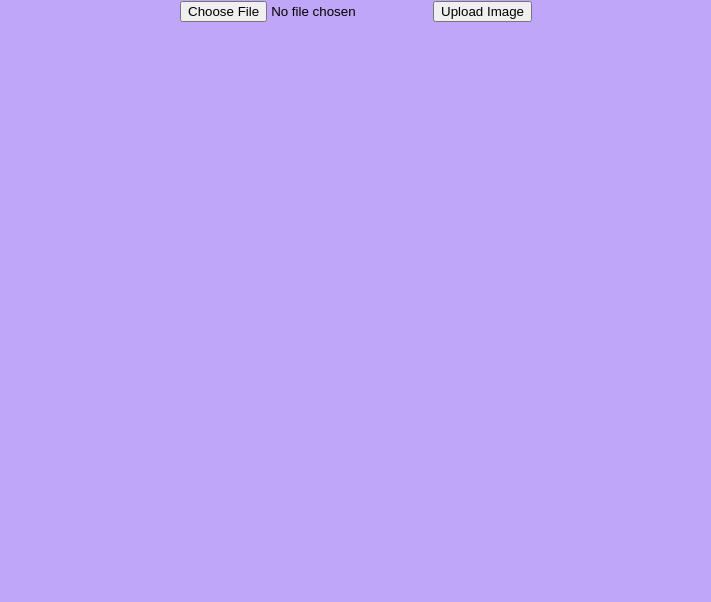
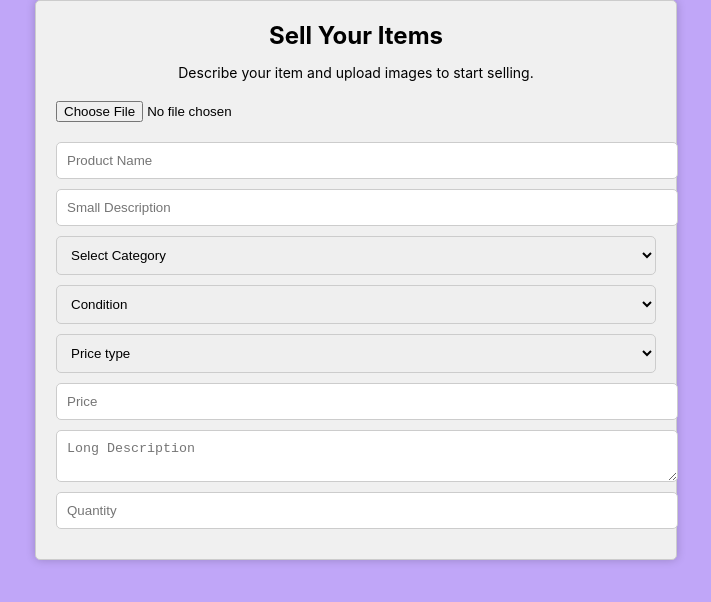
Before and after one commit to Neer-rn/KU-BazarWeb, a React (Create React App) app in the folder frontend/: page / in a window 1280 px wide. Shown: the top 602 px of the page, without its empty margins (284-995 px from the left). Built offline with nearby package versions, Linux system fonts and the light colour scheme; a web font is replaced by a local one.

Commit message:
Seller page customized

```diff
--- /dev/null
+++ b/frontend/src/pages/sell.css
@@ -0,0 +1,74 @@
+.sell-container {
+    max-width: 600px;
+    margin: 0 auto;
+    padding: 20px;
+    background-color: #f0f0f0;
+    border: 1px solid #ccc;
+    border-radius: 5px;
+    box-shadow: 0px 0px 10px rgba(0, 0, 0, 0.2);
+  }
+
+  h2 {
+    font-size: 24px;
+    margin: 0;
+  }
+
+  p {
+    font-size: 14px;
+    margin-bottom: 20px;
+  }
+
+  .sell-form {
+    display: flex;
+    flex-direction: column;
+  }
+
+  input[type="file"] {
+    margin-bottom: 20px;
+  }
+
+  input[type="text"],
+  input[type="number"],
+  textarea,
+  select {
+    width: 100%;
+    padding: 10px;
+    margin-bottom: 10px;
+    border: 1px solid #ccc;
+    border-radius: 5px;
+  }
+
+  select {
+    cursor: pointer;
+  }
+
+  .condition-radio,
+  .price-type-radio {
+    display: flex;
+    gap: 10px;
+    margin-bottom: 10px;
+  }
+
+  label {
+    display: flex;
+    align-items: center;
+  }
+
+  input[type="radio"] {
+    margin-right: 5px;
+  }
+
+  button {
+    background-color: #007bff;
+    color: white;
+    padding: 10px 20px;
+    border: none;
+    border-radius: 5px;
+    cursor: pointer;
+  }
+
+  img {
+    max-width: 100%;
+    max-height: 200px;
+    margin-top: 10px;
+  }
--- a/frontend/src/pages/sell.jsx
+++ b/frontend/src/pages/sell.jsx
@@ -1,21 +1,25 @@
 import React, { useState } from 'react';
-import { useEffect } from "react";
-import { storage } from '../index.js'; // Import Firebase storage
-import {
-  ref,
-  uploadBytes,
-  getDownloadURL,
-  listAll,
-  list,
-} from "firebase/storage";
-import { v4 } from "uuid";
-//import axios from 'axios';
+import { storage } from '../index.js';
+import { ref, uploadBytes, getDownloadURL } from 'firebase/storage';
+import { v4 } from 'uuid';
+import './sell.css';
 
 const Sell = () => {
   const [imageUpload, setImageUpload] = useState(null);
   const [imageUrls, setImageUrls] = useState([]);
+  const [productName, setProductName] = useState('');
+  const [smallDescription, setSmallDescription] = useState('');
+  const [category, setCategory] = useState('');
+  const [price, setPrice] = useState('');
+  const [longDescription, setLongDescription] = useState('');
+  const [condition, setCondition] = useState('New');
+  const [quantity, setQuantity] = useState('');
+  const [priceType, setPriceType] = useState('Fixed');
+  const [sellerName, setSellerName] = useState('');
+  const [productAddress, setProductAddress] = useState('');
+  const [paymentMethod, setPaymentMethod] = useState('Cash');
+  const [returnPolicy, setReturnPolicy] = useState('');
 
-  const imagesListRef = ref(storage, "images/");
   const uploadFile = () => {
     if (imageUpload == null) return;
     const imageRef = ref(storage, `images/${imageUpload.name + v4()}`);
@@ -26,87 +30,73 @@ const Sell = () => {
     });
   };
 
-  /*useEffect(() => {
-    listAll(imagesListRef).then((response) => {
-      response.items.forEach((item) => {
-        getDownloadURL(item).then((url) => {
-          setImageUrls((prev) => [...prev, url]);
-        });
-      });
-    });
-  }, []);*/
-
   return (
-    <div>
+    <div className="sell-container">
+      <h2>Sell Your Items</h2>
+      <p>Describe your item and upload images to start selling.</p>
+      <div className="sell-form">
         <input
           type="file"
           onChange={(event) => {
             setImageUpload(event.target.files[0]);
           }}
         />
-      <button onClick={uploadFile}> Upload Image</button>
-      {imageUrls.map((url) => {
-        return <img src={url} />;
-      })}
+        <input
+          type="text"
+          placeholder="Product Name"
+          value={productName}
+          onChange={(event) => setProductName(event.target.value)}
+        />
+        <input
+          type="text"
+          placeholder="Small Description"
+          value={smallDescription}
+          onChange={(event) => setSmallDescription(event.target.value)}
+        />
+        <select value={category} onChange={(event) => setCategory(event.target.value)}>
+          <option value="">Select Category</option>
+          <option value="Category 1">Furniture</option>
+          <option value="Category 2">Books & Study Materials</option>
+          <option value="Category 3">Electronics</option>
+          <option value="Category 4">Home & Lifestyle</option>
+          <option value="Category 5">Clothing & Fashion</option>
+          <option value="Category 6">Sports & Outdoor</option>
+          <option value="Category 7">Entertainment</option>
+          <option value="Category 8">Health & Beauty</option>
+          <option value="Category 9">Miscellaneous</option>
+        </select>
+        <select value={condition} onChange={(event) => setCondition(event.target.value)}>
+          <option value="">Condition</option>
+          <option value="Category_1">New</option>
+          <option value="Category_2">Refurbished </option>
+          <option value="Category_3">Pre-owned </option>
+        </select>
+        <select value={priceType} onChange={(event) => setPriceType(event.target.value)}>
+          <option value="">Price type</option>
+          <option value="Category-1">Fixed</option>
+          <option value="Category-2">Negotiable</option>
+        </select>
+        <input
+          type="number"
+          placeholder="Price"
+          value={price}
+          onChange={(event) => setPrice(event.target.value)}
+        />
+        <textarea
+          placeholder="Long Description"
+          value={longDescription}
+          onChange={(event) => setLongDescription(event.target.value)}
+        />
+
+        <input
+          type="number"
+          placeholder="Quantity"
+          value={quantity}
+          onChange={(event) => setQuantity(event.target.value)}
+        />
+        </div>
         </div>
   );
         };
 
 export default Sell;
-
-
-/*
-import "./App.css";
-import { useState, useEffect } from "react";
-import {
-  ref,
-  uploadBytes,
-  getDownloadURL,
-  listAll,
-  list,
-} from "firebase/storage";
-import { storage } from "./firebase";
-import { v4 } from "uuid";
-
-function App() {
-  const [imageUpload, setImageUpload] = useState(null);
-  const [imageUrls, setImageUrls] = useState([]);
-
-  const imagesListRef = ref(storage, "images/");
-  const uploadFile = () => {
-    if (imageUpload == null) return;
-    const imageRef = ref(storage, `images/${imageUpload.name + v4()}`);
-    uploadBytes(imageRef, imageUpload).then((snapshot) => {
-      getDownloadURL(snapshot.ref).then((url) => {
-        setImageUrls((prev) => [...prev, url]);
-      });
-    });
-  };
-
-  useEffect(() => {
-    listAll(imagesListRef).then((response) => {
-      response.items.forEach((item) => {
-        getDownloadURL(item).then((url) => {
-          setImageUrls((prev) => [...prev, url]);
-        });
-      });
-    });
-  }, []);
-
-  return (
-    <div className="App">
-      <input
-        type="file"
-        onChange={(event) => {
-          setImageUpload(event.target.files[0]);
-        }}
-      />
-      <button onClick={uploadFile}> Upload Image</button>
-      {imageUrls.map((url) => {
-        return <img src={url} />;
-      })}
-    </div>
-  );
-}
-
-export default App; */
```
Lines whose indentation alone changed are shown as unchanged.
